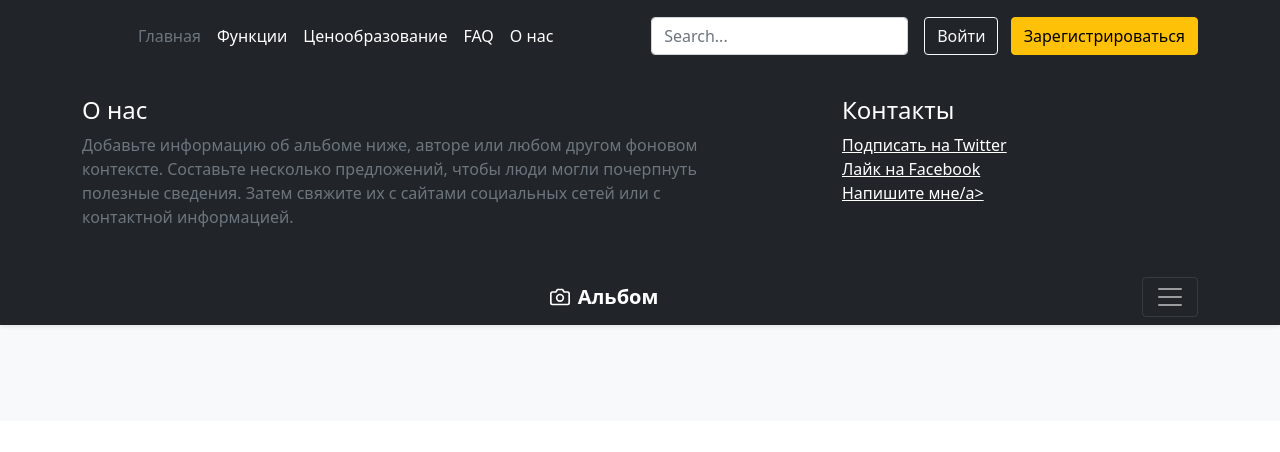
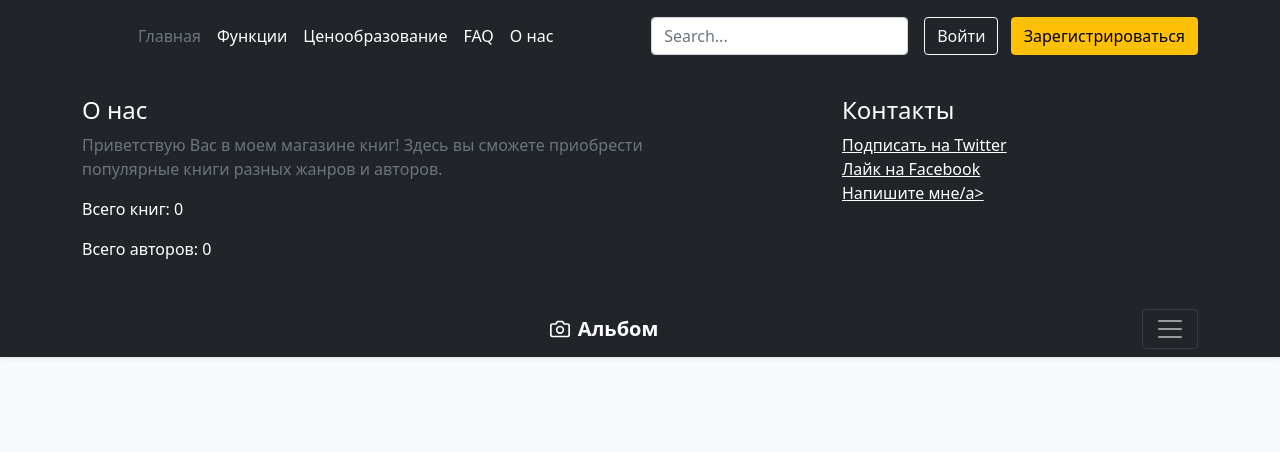
Before and after one commit to yladzechka/Shop, a Django app: page / in a window 1280 px wide, after a click that opens the changed part. Shown: the top 452 px of the page. Run offline with Django 4.2, Linux system fonts and the light colour scheme; data that the repository does not hold is empty.

Commit message:
-Add Homework 21

```diff
--- a/templates/catalog/index.html
+++ b/templates/catalog/index.html
@@ -6,7 +6,9 @@
       <div class="row">
         <div class="col-sm-8 col-md-7 py-4">
           <h4 class="text-white">О нас</h4>
-          <p class="text-muted">Добавьте информацию об альбоме ниже, авторе или любом другом фоновом контексте. Составьте несколько предложений, чтобы люди могли почерпнуть полезные сведения. Затем свяжите их с сайтами социальных сетей или с контактной информацией.</p>
+          <p class="text-muted">Приветствую Вас в моем магазине книг! Здесь вы сможете приобрести популярные книги разных жанров и авторов.</p>
+          <p class="text-white">Всего книг: {{numb}}</p>
+          <p class="text-white">Всего авторов: {{authors}}</p>
         </div>
         <div class="col-sm-4 offset-md-1 py-4">
           <h4 class="text-white">Контакты</h4>
```
